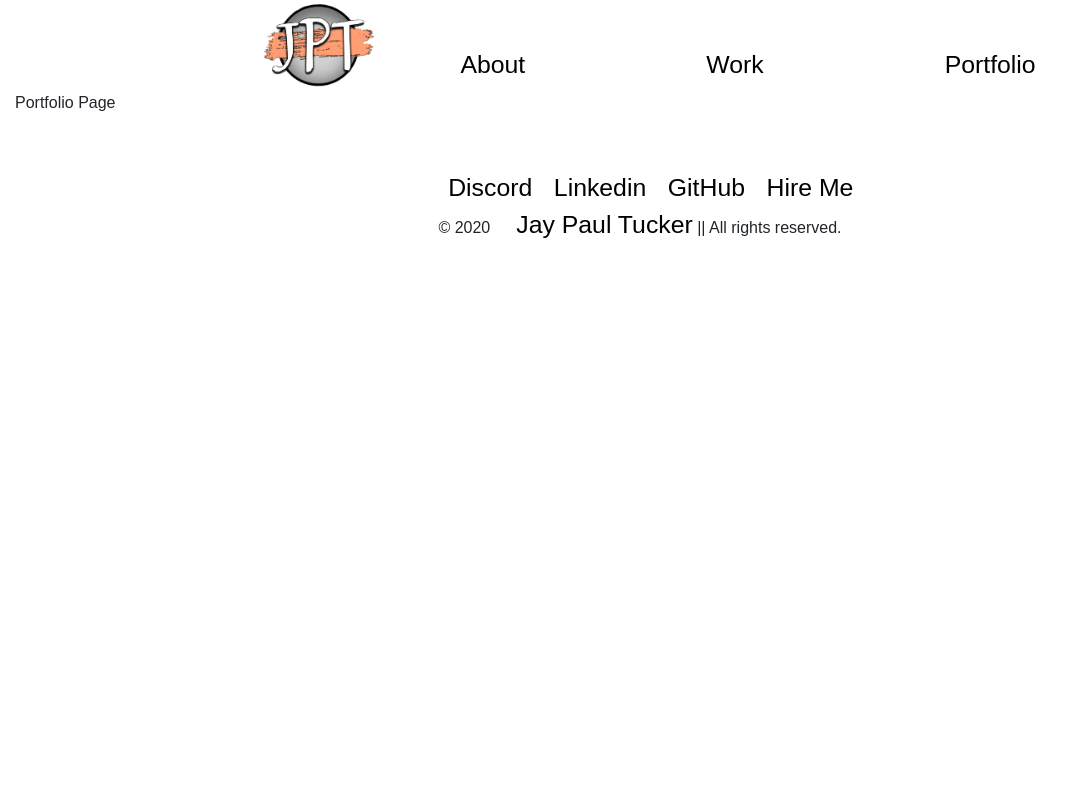
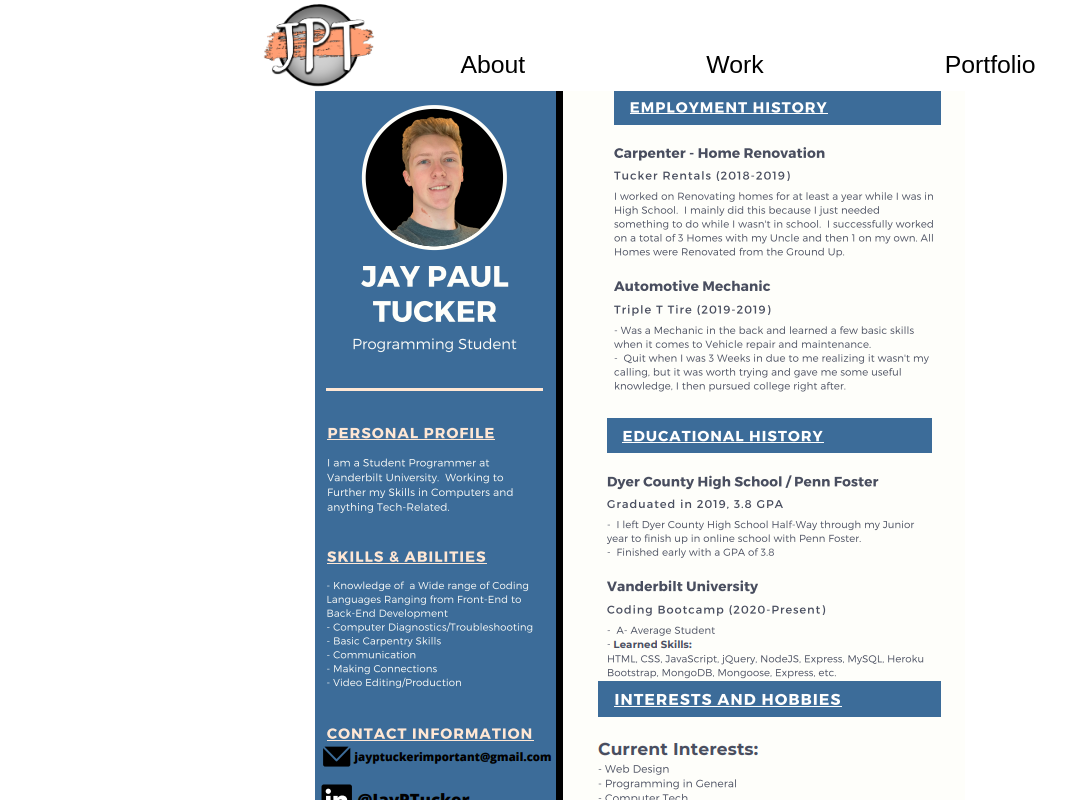
Before and after one commit to JayPTucker/React-Portfolio, a React (Create React App) app: page /portfolio in a window 1280 px wide. Shown: the top 800 px of the page, without its empty margins (0-1082 px from the left). Built offline with nearby package versions, Linux system fonts and the light colour scheme.

Commit message:
Added Readme and Finished Portfolio Page

```diff
--- a/src/components/pages/Home.js
+++ b/src/components/pages/Home.js
@@ -16,6 +16,7 @@ function Home() {
             <Row className="jay-art justify-content-center text-center" style={{ backgroundImage: `url(${BarryArt})` }}>
                 <Col>
                     <img className="im-jay" src={ImJay} alt="art of me"></img>
+                    <p class="sub-title">A Web Developer</p>
                 </Col>
             </Row>
 
--- a/src/components/pages/Portfolio.js
+++ b/src/components/pages/Portfolio.js
@@ -1,10 +1,15 @@
 import React from "react";
+import { Container, Row, Col } from "react-bootstrap";
+
+import Portfoliopng from "../assets/portfolio.png";
 
 function Portfolio() {
     return(
-        <div>
-            <p>Portfolio Page</p>
-        </div>
+        <Row className="justify-content-center text-center">
+            <Col>
+                <img src={Portfoliopng} alt="My Portfolio"></img>
+            </Col>
+        </Row>
     )
 }
 
--- a/src/components/style/Home.css
+++ b/src/components/style/Home.css
@@ -3,6 +3,12 @@
     width: calc(120px + 21vmax);
     transition: all 0.8s ease-in-out;
     margin-bottom: calc(-10px + 0.1vmin)
+}
+
+/* SUB TITLE BELOW THAT */
+.sub-title {
+    font-size: calc(12px + 1vmax);
+    transition: all 0.8s ease-in-out;
 }
 
 .jay-art {
```
Also changed, not shown: src/components/assets/portfolio.png (added), 1 other file (tests, documents, lock files or other folders).
